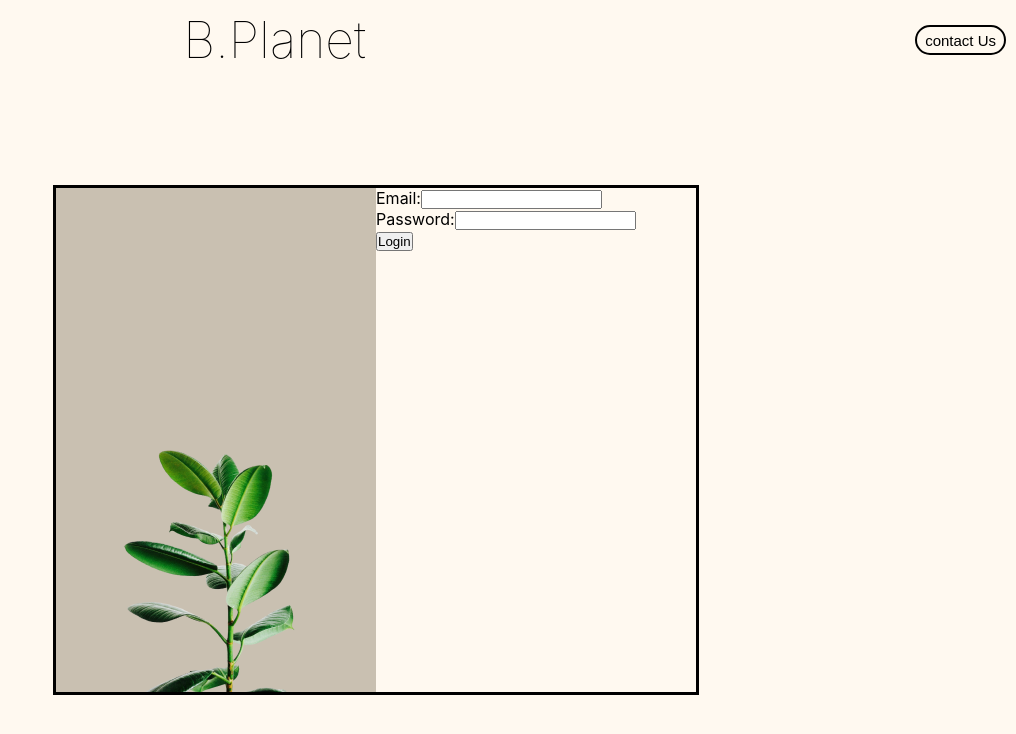
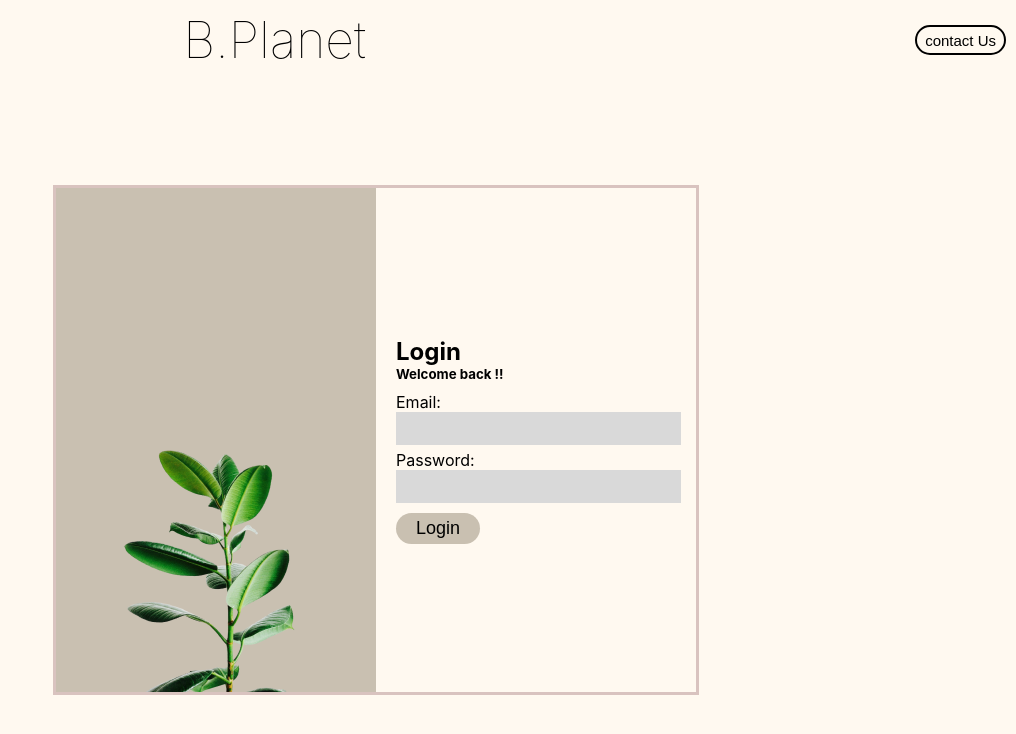
Before and after one commit to Adityasharma0709/summer, a React (Create React App) app: page /login in a window 1280 px wide. Shown: the top 734 px of the page, without its empty margins (264-1280 px from the left). Built offline with nearby package versions, Linux system fonts and the light colour scheme.

Commit message:
seems final

```diff
--- a/src/components/Logout.js
+++ b/src/components/Logout.js
@@ -1,6 +1,6 @@
-import React from 'react';
-import { useAuth } from '../components/Authcontext';
-import { useNavigate } from 'react-router-dom';
+import React from "react";
+import { useAuth } from "../components/Authcontext";
+import { useNavigate } from "react-router-dom";
 
 const Home = () => {
   const { logout } = useAuth();
@@ -8,12 +8,23 @@ const Home = () => {
 
   const handleLogout = () => {
     logout();
-        navigate('/login');
+    navigate("/login");
   };
 
   return (
     <div>
-            <button onClick={handleLogout}>Logout</button>
+      <button
+        style={{
+          backgroundColor: "transparent",
+          border: "solid black 2px",
+          padding: "5px",
+          borderRadius: "20px",
+          cursor: "pointer",
+        }}
+        onClick={handleLogout}
+      >
+        Logout
+      </button>
     </div>
   );
 };
--- a/src/components/propico.js
+++ b/src/components/propico.js
@@ -1,5 +1,5 @@
 import { useNavigate } from "react-router-dom";
-
+import Logo from "../assests/1722788385688.jpg"
 function Pro() {
   const history = useNavigate();
   return (
@@ -9,7 +9,7 @@ function Pro() {
         style={{ height: "40px", width: "40px" }}
         onClick={() => history("/account")}
       >
-        <img alt="profile"/>
+        <img src={Logo} alt="profile"/>
       </button>
     </>
   );
--- a/src/css/ContactPage.css
+++ b/src/css/ContactPage.css
@@ -1,33 +1,36 @@
-body{
+body {
   background-color: rgb(255, 249, 240);
 }
-.Top{
+.Top {
   display: flex;
   align-items: center;
   justify-self: flex-start;
   padding: 0 15px;
 }
 
-.para{
+.para {
   font-size: 35px;
   font-weight: bold;
   padding: 30px;
+  display: flex;
+  justify-content: center;
 }
-.name{
+.name {
   padding: 15px 15px;
   border: none;
   margin: 5px 20px;
   background-color: rgb(180, 143, 143);
   color: white;
-    outline :none;
+  outline: none;
   resize: none;
   width: 50vh;
 }
-.submit{
+.submit {
   width: 80px;
   margin: 15px 15px;
   background-color: rgb(202, 190, 176);
   border: none;
   border-radius: 30px;
   padding: 10px;
-cursor: pointer;}
+  cursor: pointer;
+}
--- a/src/css/Login.css
+++ b/src/css/Login.css
@@ -1,3 +1,4 @@
+
 .topP{
     display: flex;
     width: 50%;
@@ -16,3 +17,21 @@
     /* justify-content: center; */
     height: 100vh;
 }
+input{
+    outline: none;
+    border: none;
+    background-color: rgb(217, 217, 217);
+    padding: 5px 10px;
+    font-size: 20px;
+    /* width: 88%; */
+}
+.form-content{
+    display: flex;
+    flex-direction: column;
+    /* margin: 14%; */
+    justify-content: center;
+    width: 50%;
+}
+.form-group{
+    margin:5px 20px;
+}
--- a/src/css/ProfilePage.css
+++ b/src/css/ProfilePage.css
@@ -13,7 +13,6 @@ justify-content: flex-end;
 padding: 0 10px;
 }
 .form{
-    border: solid black 1px;
     width: 50%;
     padding: 20px;
 }
--- a/src/pages/Login.js
+++ b/src/pages/Login.js
@@ -4,7 +4,7 @@ import { useNavigate } from "react-router-dom";
 import Heading from "../components/heading";
 import Contact from "../components/contact";
 import "../css/Login.css";
-import Logo from "../assests/Login in page image.png"
+import Logo from "../assests/Login in page image.png";
 const Login = () => {
   const [email, setEmail] = useState("");
   const [password, setPassword] = useState("");
@@ -30,11 +30,32 @@ const Login = () => {
         </div>
       </div>
       <div className="format">
-        <div style={{display:"flex", border:"solid", width:"50%", height:"70%"}}>
-        <div style={{backgroundColor:"rgb(201, 192, 177) ", display:"flex", alignItems:"flex-end", width:"50%", justifyContent:"center" }}><img src={Logo} alt="logo"/></div>
+        <div
+          style={{
+            display: "flex",
+            border: "solid rgb(217, 195, 191)",
+            width: "50%",
+            height: "70%",
+          }}
+        >
+          <div
+            style={{
+              backgroundColor: "rgb(201, 192, 177) ",
+              display: "flex",
+              alignItems: "flex-end",
+              width: "50%",
+              justifyContent: "center",
+            }}
+          >
+            <img src={Logo} alt="logo" />
+          </div>
+          <div className="form-content">
+            <div className="form-group" ><h2>Login</h2>
+            <h5>Welcome back !!</h5></div>
             <form onSubmit={handleSubmit}>
               <div className="form-group">
                 <label>Email:</label>
+                <br />
                 <input
                   type="email"
                   value={email}
@@ -44,6 +65,7 @@ const Login = () => {
               </div>
               <div className="form-group">
                 <label>Password:</label>
+                <br />
                 <input
                   type="password"
                   value={password}
@@ -51,8 +73,23 @@ const Login = () => {
                   required
                 />
               </div>
-        <button type="submit">Login</button>
+            <div style={{width:"100%", display:"flex", alignItems:"center"}}>
+              <button className="form-group"
+                style={{
+                  padding: "5px 20px",
+                  border: "none",
+                  fontSize: "18px",
+                  borderRadius: "20px",
+                  backgroundColor: "rgb(201, 192, 177) ",
+                  fontWeight:"lighter"
+                }}
+                type="submit"
+              >
+                Login
+              </button>
+            </div>
             </form>
+          </div>
         </div>
       </div>
     </div>
```
Also changed, not shown: src/pages/profile.js (+183 -10 lines). Lines whose indentation alone changed are shown as unchanged.
